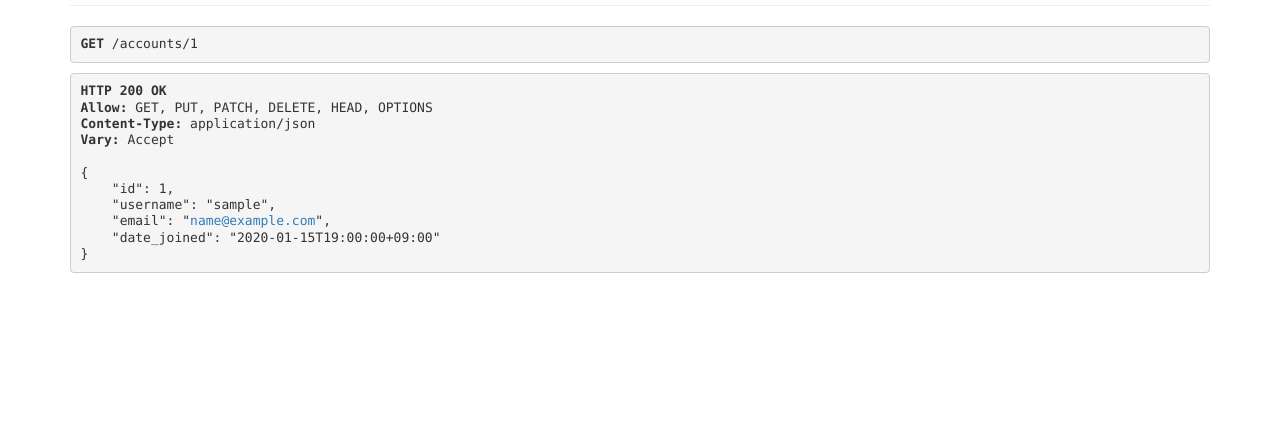
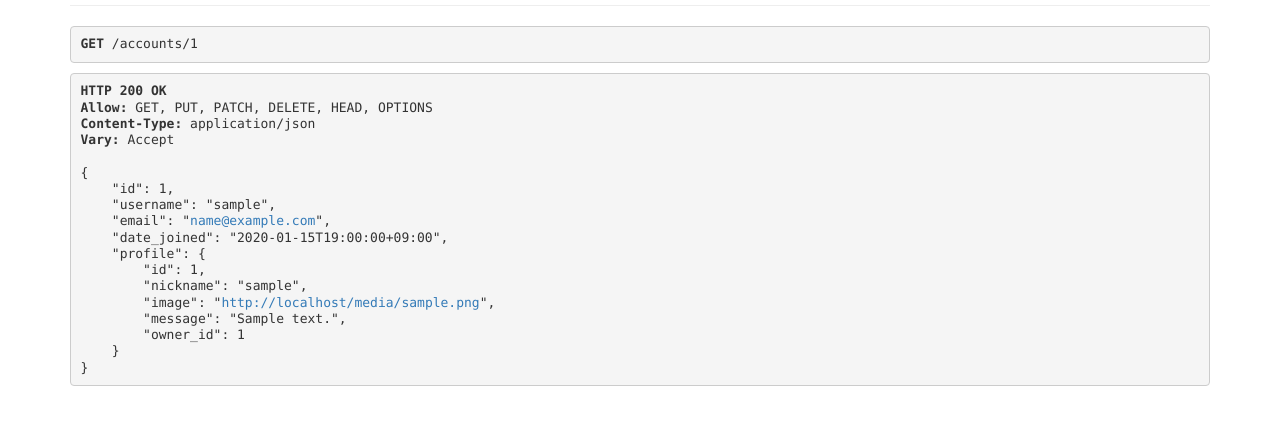
Before and after one commit to go-tech01/gis_drf_3, a Django app: page /accounts/1 in a window 1280 px wide. Shown: the part 255-680 px from the top of the page. Run offline with Django 4.2, Linux system fonts and the light colour scheme; tables that the repository leaves empty hold one stand-in row (values such as "Sample post"); parts of the project's set-up code (start-up, migrations or seed data) failed here and were passed over; some libraries are stand-ins or nearby versions.

Commit message:
media url / accountapp serializer

```diff
--- a/accountapp/serializes.py
+++ b/accountapp/serializes.py
@@ -1,5 +1,7 @@
 from django.contrib.auth.models import User
 from rest_framework import serializers
+
+from profileapp.serializers import ProfileSerializer
 
 
 class NewModelSerializer(serializers.Serializer):
@@ -16,6 +18,7 @@ class UserSerializer(serializers.ModelSerializer):
         return user
 
 class UserWithoutPasswordSerializer(serializers.ModelSerializer):
+    profile = ProfileSerializer(read_only=True)
     class Meta:
         model = User
-        fields = ['id','username','email', 'date_joined']
+        fields = ['id','username','email', 'date_joined','profile']
--- a/accountapp/static/accountapp/js/retrieve.js
+++ b/accountapp/static/accountapp/js/retrieve.js
@@ -3,8 +3,10 @@ function initialize(pk) {
         .then(function (response) {
             // handle success
             console.log(response);
-            document.getElementById('username').innerHTML = response.data['username'];
-            document.getElementById('date_joined').innerHTML = response.data['date_joined'];
+            document.getElementById('image').src = response.data['profile']['image'];
+            document.getElementById('nickname').innerHTML = response.data['profile']['nickname'];
+            document.getElementById('message').innerHTML = response.data['profile']['message'];
+//            document.getElementById('date_joined').innerHTML = response.data['date_joined'];
         })
         .catch(function (error) {
             // handle error
--- a/gis_drf_3/urls.py
+++ b/gis_drf_3/urls.py
@@ -23,4 +23,5 @@ urlpatterns = [
     # path('api-auth/', include('rest_framework.urls')),
     path('accounts/', include('accountapp.urls')),
     path('profiles/', include('profileapp.urls')),
-] + static(settings.STATIC_URL, document_root=settings.STATIC_ROOT)
+] + static(settings.STATIC_URL, document_root=settings.STATIC_ROOT) \
++ static(settings.MEDIA_URL, document_root=settings.MEDIA_ROOT)
--- a/profileapp/serializers.py
+++ b/profileapp/serializers.py
@@ -1,6 +1,6 @@
 from rest_framework.serializers import ModelSerializer
 
-from accountapp.serializes import UserWithoutPasswordSerializer
+# from accountapp.serializes import UserWithoutPasswordSerializer
 from profileapp.models import Profile
 
 class ProfileSerializer(ModelSerializer):
```
Also changed, not shown: accountapp/templates/accountapp/retrieve.html (+8 -3 lines).
